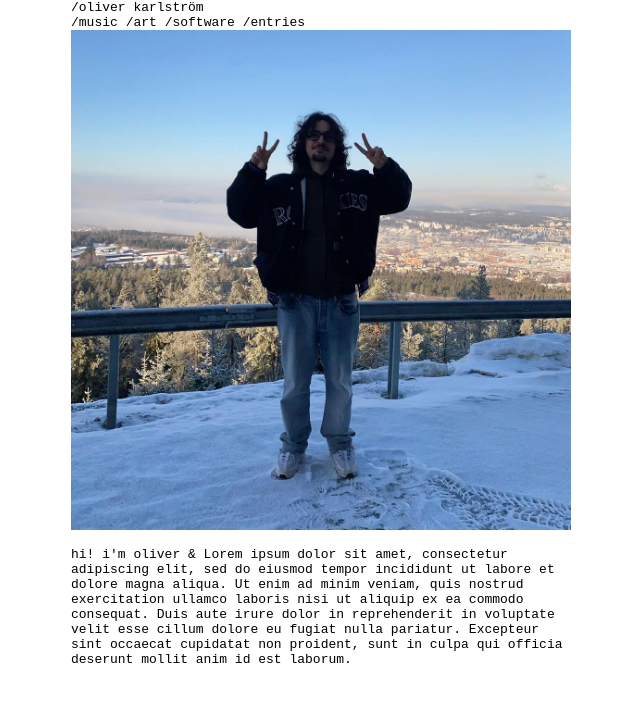
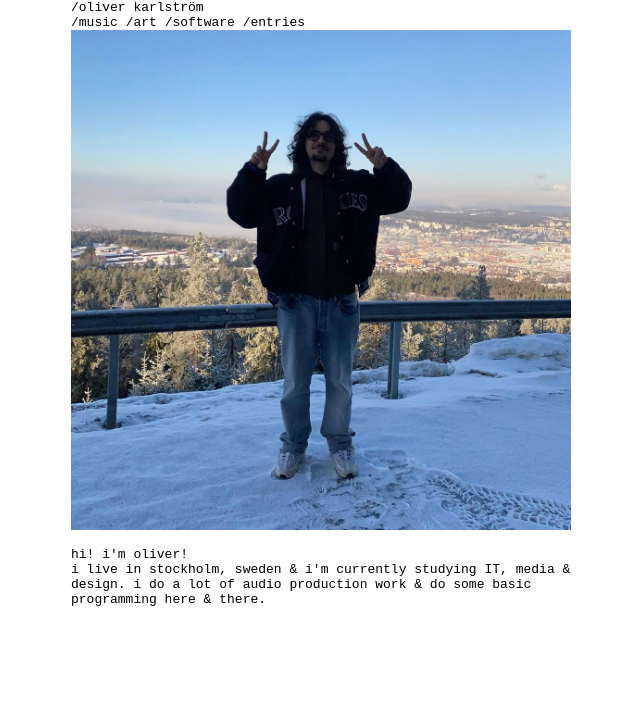
Before and after one commit to niceknowingyou/oliver-personal-page, a plain HTML site: page index.html in a window 1280 px wide. Shown: the whole page, without its empty margins (319-959 px from the left). Drawn offline with Linux system fonts and the light colour scheme.

Commit message:
add draft of introduction in index.html

```diff
--- a/index.html
+++ b/index.html
@@ -17,7 +17,8 @@
   <a href="software.html">/software</a>
   <a href="entries.html">/entries</a>
   <img src="image.jpg" alt="image of me" width="500" height="500">
-  <p>hi! i'm oliver & Lorem ipsum dolor sit amet, consectetur adipiscing elit, sed do eiusmod tempor incididunt ut labore et dolore magna aliqua. Ut enim ad minim veniam, quis nostrud exercitation ullamco laboris nisi ut aliquip ex ea commodo consequat. Duis aute irure dolor in reprehenderit in voluptate velit esse cillum dolore eu fugiat nulla pariatur. Excepteur sint occaecat cupidatat non proident, sunt in culpa qui officia deserunt mollit anim id est laborum.</p>
-</body>
+  <p>hi! i'm oliver!</br>i live in stockholm, sweden & i'm currently studying IT, media & design.
+    i do a lot of audio production work & do some basic programming here & there.</p>
+  </body>
 
 </html>
```
